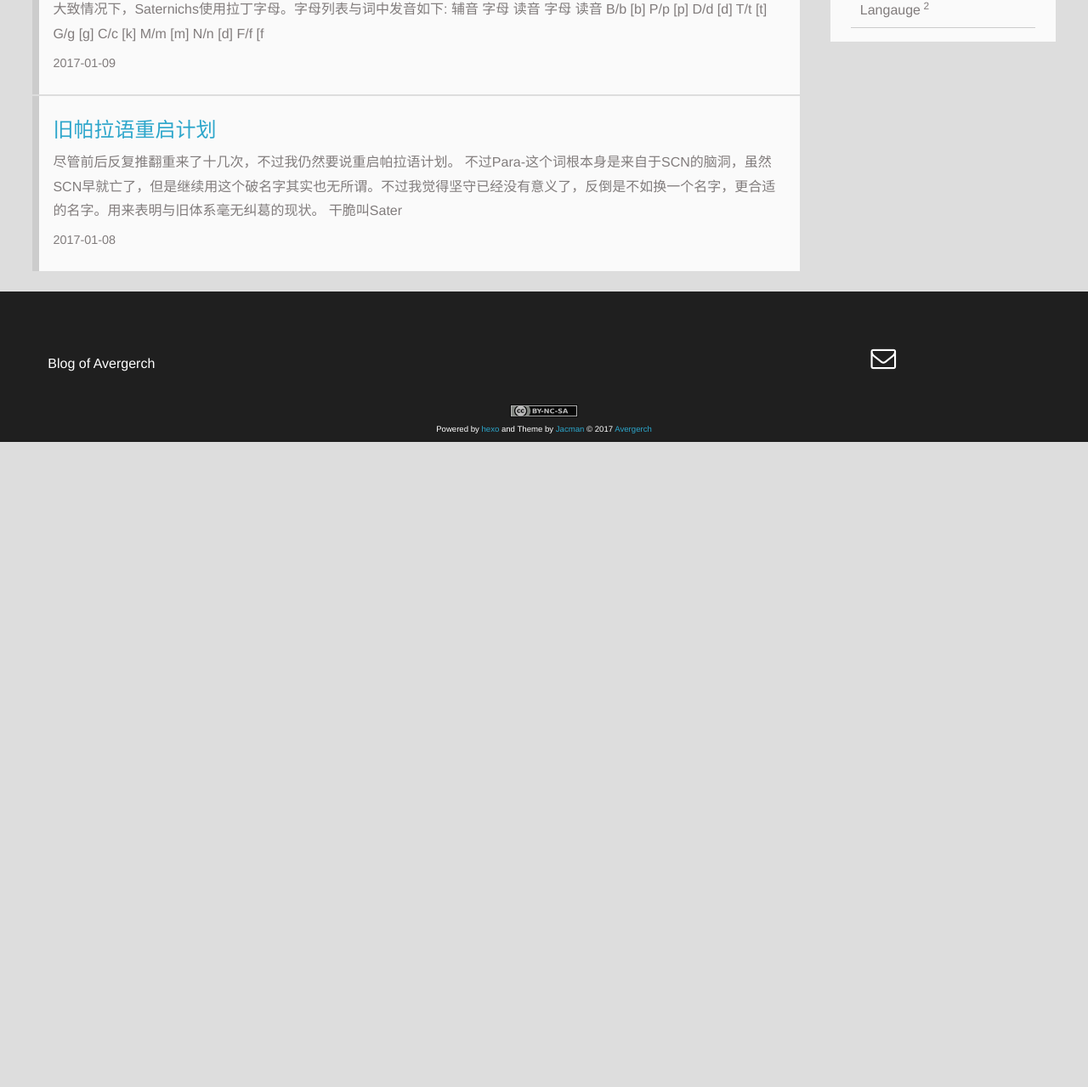
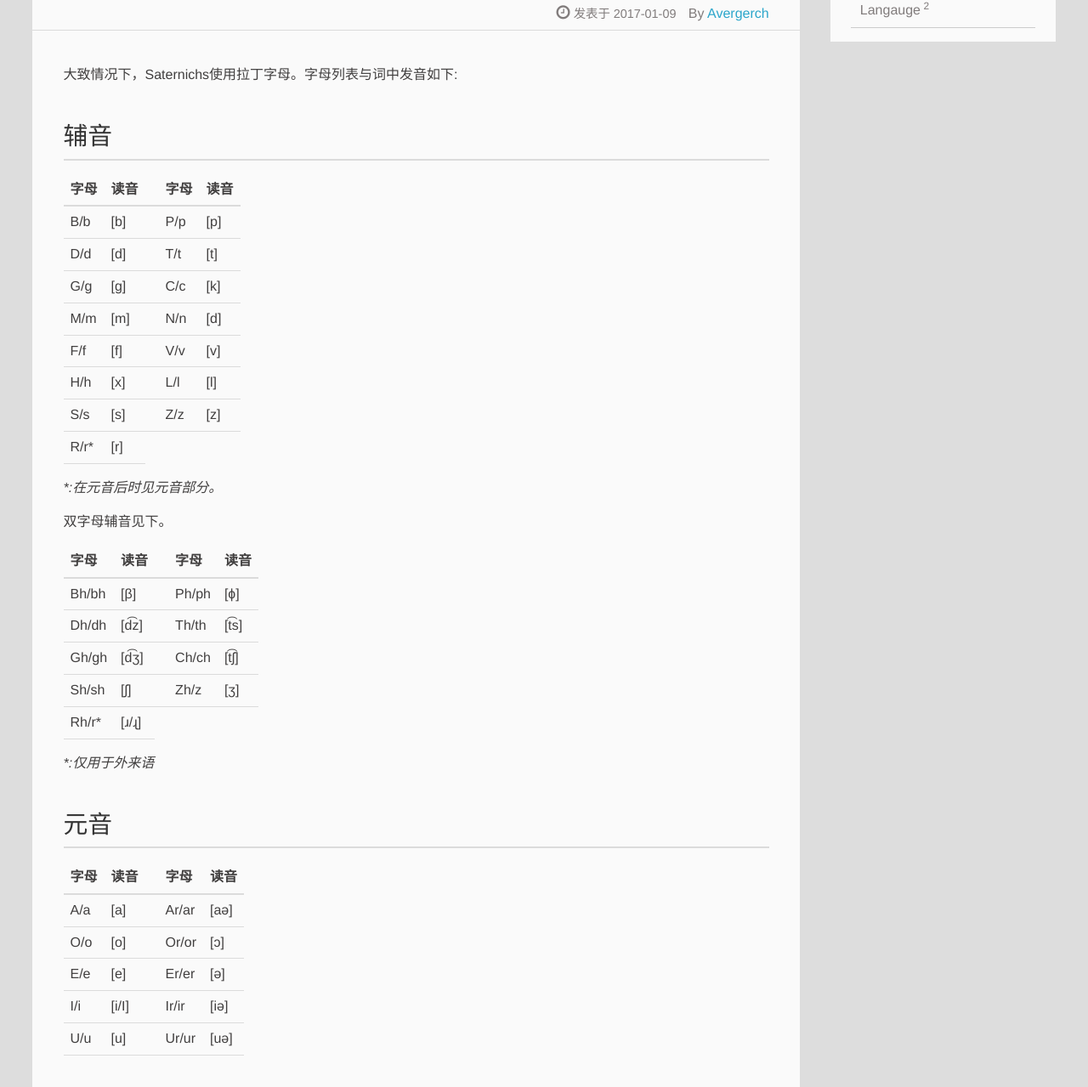
Before and after one commit to Avergerch/Avergerch.github.io, a plain HTML site: page index.html in a window 1280 px wide. Shown: the part 280-1559 px from the top of the page at 85% size. Before the commit the page ends 800 px from the top, so only its background shows below. Drawn offline with Linux system fonts and the light colour scheme; a script that the page names is missing.

Commit message:
Site updated: 2017-01-09 21:27:23

```diff
--- a/index.html
+++ b/index.html
@@ -69,61 +69,216 @@
       <div id="main">
 
 
-<section class="post" itemscope itemprop="blogitem">
 
-    <a href="/2017/alphabet-of-saternich/" title="Saternich字母与音系" itemprop="url">
+    <article class="post-expand post" itemprop="articleBody">
+        <header class="article-info clearfix">
+  <h1 itemprop="name">
 
-    <h1 itemprop="name">Saternich字母与音系</h1>
+      <a href="/2017/alphabet-of-saternich/" title="Saternich字母与音系" itemprop="url">Saternich字母与音系</a>
+  </h1>
+  <p class="article-author">By
+
+		<a href="/about" title="Avergerch" target="_blank" itemprop="author">Avergerch</a>
+
+  <p class="article-time">
+    <time datetime="2017-01-09T11:28:59.000Z" itemprop="datePublished"> 发表于 2017-01-09</time>
+
+  </p>
+</header>
+    <div class="article-content">
+
+        <p>大致情况下，Saternichs使用拉丁字母。字母列表与词中发音如下:</p>
+<h1 id="辅音"><a href="#辅音" class="headerlink" title="辅音"></a>辅音</h1><table>
+<thead>
+<tr>
+<th>字母</th>
+<th>读音</th>
+<th></th>
+<th>字母</th>
+<th>读音</th>
+</tr>
+</thead>
+<tbody>
+<tr>
+<td>B/b</td>
+<td>[b]</td>
+<td></td>
+<td>P/p</td>
+<td>[p]</td>
+</tr>
+<tr>
+<td>D/d</td>
+<td>[d]</td>
+<td></td>
+<td>T/t</td>
+<td>[t]</td>
+</tr>
+<tr>
+<td>G/g</td>
+<td>[g]</td>
+<td></td>
+<td>C/c</td>
+<td>[k]</td>
+</tr>
+<tr>
+<td>M/m</td>
+<td>[m]</td>
+<td></td>
+<td>N/n</td>
+<td>[d]</td>
+</tr>
+<tr>
+<td>F/f</td>
+<td>[f]</td>
+<td></td>
+<td>V/v</td>
+<td>[v]</td>
+</tr>
+<tr>
+<td>H/h</td>
+<td>[x]</td>
+<td></td>
+<td>L/l</td>
+<td>[l]</td>
+</tr>
+<tr>
+<td>S/s</td>
+<td>[s]</td>
+<td></td>
+<td>Z/z</td>
+<td>[z]</td>
+</tr>
+<tr>
+<td>R/r*</td>
+<td>[r]</td>
+</tr>
+</tbody>
+</table>
+<p><em>*:在元音后时见元音部分。</em></p>
+<p>双字母辅音见下。</p>
+<table>
+<thead>
+<tr>
+<th>字母</th>
+<th>读音</th>
+<th></th>
+<th>字母</th>
+<th>读音</th>
+</tr>
+</thead>
+<tbody>
+<tr>
+<td>Bh/bh</td>
+<td>[β]</td>
+<td></td>
+<td>Ph/ph</td>
+<td>[ɸ]</td>
+</tr>
+<tr>
+<td>Dh/dh</td>
+<td>[d͡z]</td>
+<td></td>
+<td>Th/th</td>
+<td>[t͡s]</td>
+</tr>
+<tr>
+<td>Gh/gh</td>
+<td>[d͡ʒ]</td>
+<td></td>
+<td>Ch/ch</td>
+<td>[t͡ʃ]</td>
+</tr>
+<tr>
+<td>Sh/sh</td>
+<td>[ʃ]</td>
+<td></td>
+<td>Zh/z</td>
+<td>[ʒ]</td>
+</tr>
+<tr>
+<td>Rh/r*</td>
+<td>[ɹ/ɻ]</td>
+</tr>
+</tbody>
+</table>
+<p><em>*:仅用于外来语</em></p>
+<h1 id="元音"><a href="#元音" class="headerlink" title="元音"></a>元音</h1><table>
+<thead>
+<tr>
+<th>字母</th>
+<th>读音</th>
+<th></th>
+<th>字母</th>
+<th>读音</th>
+</tr>
+</thead>
+<tbody>
+<tr>
+<td>A/a</td>
+<td>[a]</td>
+<td></td>
+<td>Ar/ar</td>
+<td>[aə]</td>
+</tr>
+<tr>
+<td>O/o</td>
+<td>[o]</td>
+<td></td>
+<td>Or/or</td>
+<td>[ɔ]</td>
+</tr>
+<tr>
+<td>E/e</td>
+<td>[e]</td>
+<td></td>
+<td>Er/er</td>
+<td>[ə]</td>
+</tr>
+<tr>
+<td>I/i</td>
+<td>[i/I]</td>
+<td></td>
+<td>Ir/ir</td>
+<td>[iə]</td>
+</tr>
+<tr>
+<td>U/u</td>
+<td>[u]</td>
+<td></td>
+<td>Ur/ur</td>
+<td>[uə]</td>
+</tr>
+</tbody>
+</table>
 
 
-           <p itemprop="description" >大致情况下，Saternichs使用拉丁字母。字母列表与词中发音如下:
-辅音
+
+        <p class="article-more-link">
+
+       </p>
+    </div>
+    <footer class="article-footer clearfix">
+<div class="article-catetags">
+
+<div class="article-categories">
+  <span></span>
+  <a class="article-category-link" href="/categories/langauge/">Langauge</a>
+</div>
 
 
-字母
-读音
-
-字母
-读音
+</div>
 
 
 
 
-B/b
-[b]
+<div class="comments-count">
 
-P/p
-[p]
+</div>
+
+</footer>
 
 
-D/d
-[d]
-
-T/t
-[t]
-
-
-G/g
-[g]
-
-C/c
-[k]
-
-
-M/m
-[m]
-
-N/n
-[d]
-
-
-F/f
-[f</p>
-
-
-    <time datetime="2017-01-09T11:28:59.000Z" itemprop="datePublished">2017-01-09</time>
-  </a>
-</section>
+    </article>
 
 
 
@@ -131,21 +286,61 @@ F/f
 
 
 
-<section class="post" itemscope itemprop="blogitem">
 
-    <a href="/2017/reset-of-paranich/" title="旧帕拉语重启计划" itemprop="url">
+    <article class="post-expand post" itemprop="articleBody">
+        <header class="article-info clearfix">
+  <h1 itemprop="name">
 
-    <h1 itemprop="name">旧帕拉语重启计划</h1>
+      <a href="/2017/reset-of-paranich/" title="旧帕拉语重启计划" itemprop="url">旧帕拉语重启计划</a>
+  </h1>
+  <p class="article-author">By
+
+		<a href="/about" title="Avergerch" target="_blank" itemprop="author">Avergerch</a>
+
+  <p class="article-time">
+    <time datetime="2017-01-08T10:58:40.000Z" itemprop="datePublished"> 发表于 2017-01-08</time>
+
+  </p>
+</header>
+    <div class="article-content">
+
+        <p>尽管前后反复推翻重来了十几次，不过我仍然要说重启帕拉语计划。</p>
+<p>不过Para-这个词根本身是来自于SCN的脑洞，虽然SCN早就亡了，但是继续用这个破名字其实也无所谓。不过我觉得坚守已经没有意义了，反倒是不如换一个名字，更合适的名字。用来表明与旧体系毫无纠葛的现状。</p>
+<p><strong>干脆叫Saternich得了。</strong></p>
+<p>似曾相识，没错，Saternich是Saternie的变形，Saternie就是来自于Saturn/Saturnus，意为土星，所以也就是土星语咯。用萨顿尼茨来称呼标题的话：</p>
+<blockquote>
+<p>Inoases der Saternich</p>
+</blockquote>
+<p>看起来还行。</p>
 
 
-           <p itemprop="description" >尽管前后反复推翻重来了十几次，不过我仍然要说重启帕拉语计划。
-不过Para-这个词根本身是来自于SCN的脑洞，虽然SCN早就亡了，但是继续用这个破名字其实也无所谓。不过我觉得坚守已经没有意义了，反倒是不如换一个名字，更合适的名字。用来表明与旧体系毫无纠葛的现状。
-干脆叫Sater</p>
+
+        <p class="article-more-link">
+
+       </p>
+    </div>
+    <footer class="article-footer clearfix">
+<div class="article-catetags">
+
+<div class="article-categories">
+  <span></span>
+  <a class="article-category-link" href="/categories/langauge/">Langauge</a>
+</div>
 
 
-    <time datetime="2017-01-08T10:58:40.000Z" itemprop="datePublished">2017-01-08</time>
-  </a>
-</section>
+</div>
+
+
+
+
+<div class="comments-count">
+
+</div>
+
+</footer>
+
+
+    </article>
 
 
 
```
